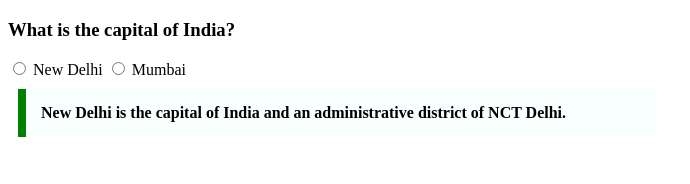
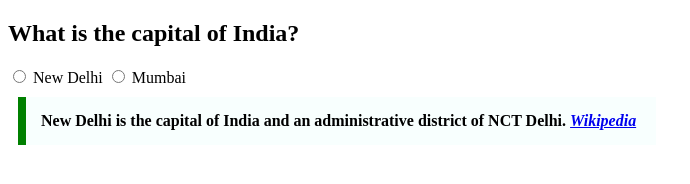
Before and after one commit to acciojob/trivia-Upendhar10, a website: page main.html in a window 1280 px wide. Shown: the whole page, without its empty margins (0-690 px from the left). Drawn offline with Linux system fonts and the light colour scheme.

Commit message:
created a submission

```diff
--- a/main.html
+++ b/main.html
@@ -9,7 +9,7 @@
 <body>
 	<!-- the entire body must be written by student -->
 	<div>
-		<h3>What is the capital of India?</h3>
+		<h2>What is the capital of India?</h2>
 		<label for="NewDelhi">
 			<input type="radio" id="NewDelhi" name="capital" value="New Delhi"> New Delhi
 		</label>
@@ -18,6 +18,9 @@
 		</label>
 		<blockquote>
 			New Delhi is the capital of India and an administrative district of NCT Delhi.
+			<cite>
+                <a href="https://en.wikipedia.org/wiki/New_Delhi" target="_blank" rel="noopener noreferrer">Wikipedia</a>
+            </cite>
 		</blockquote>
 	</div>
     <script type="text/javascript" src="./script.js"></script>
```
